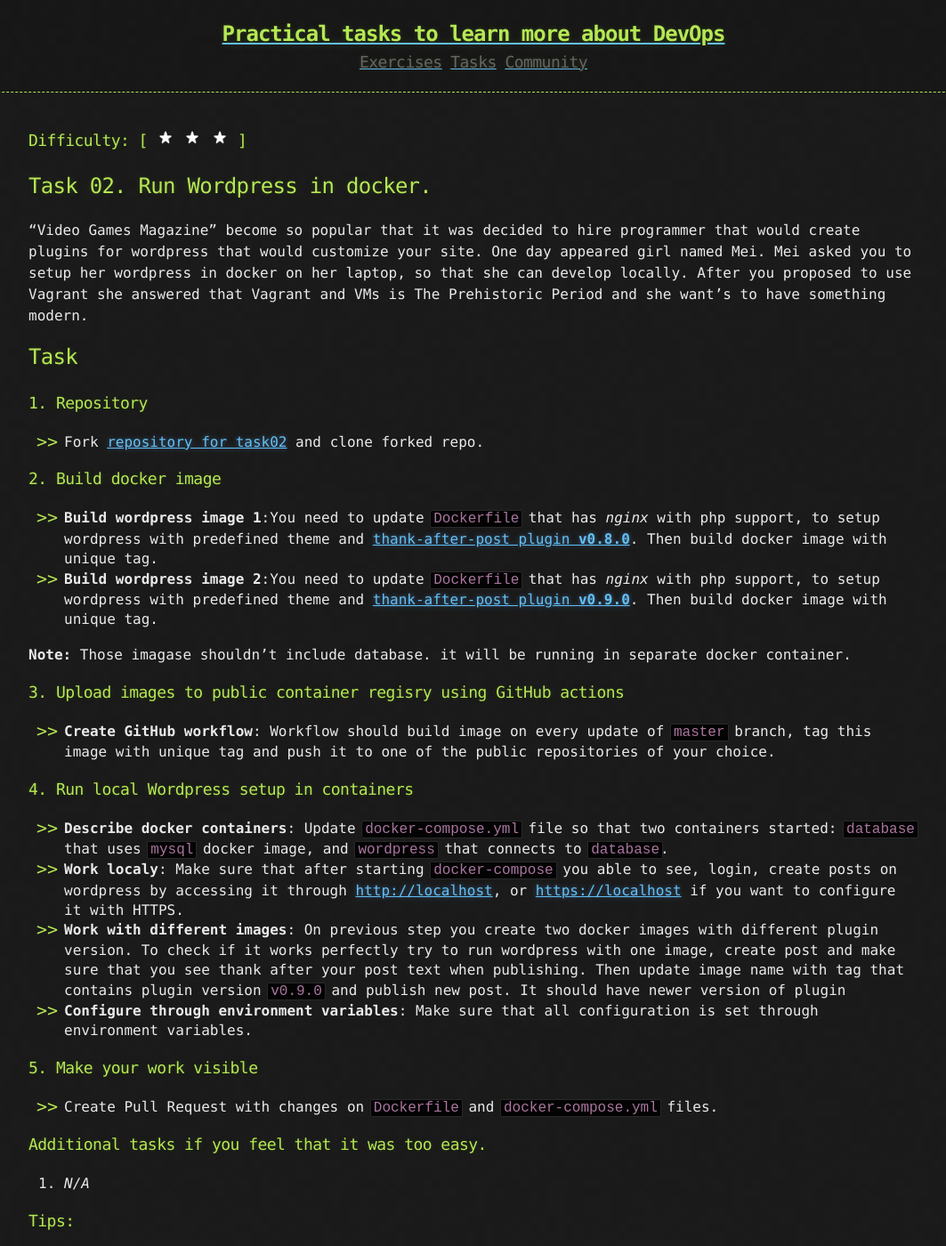
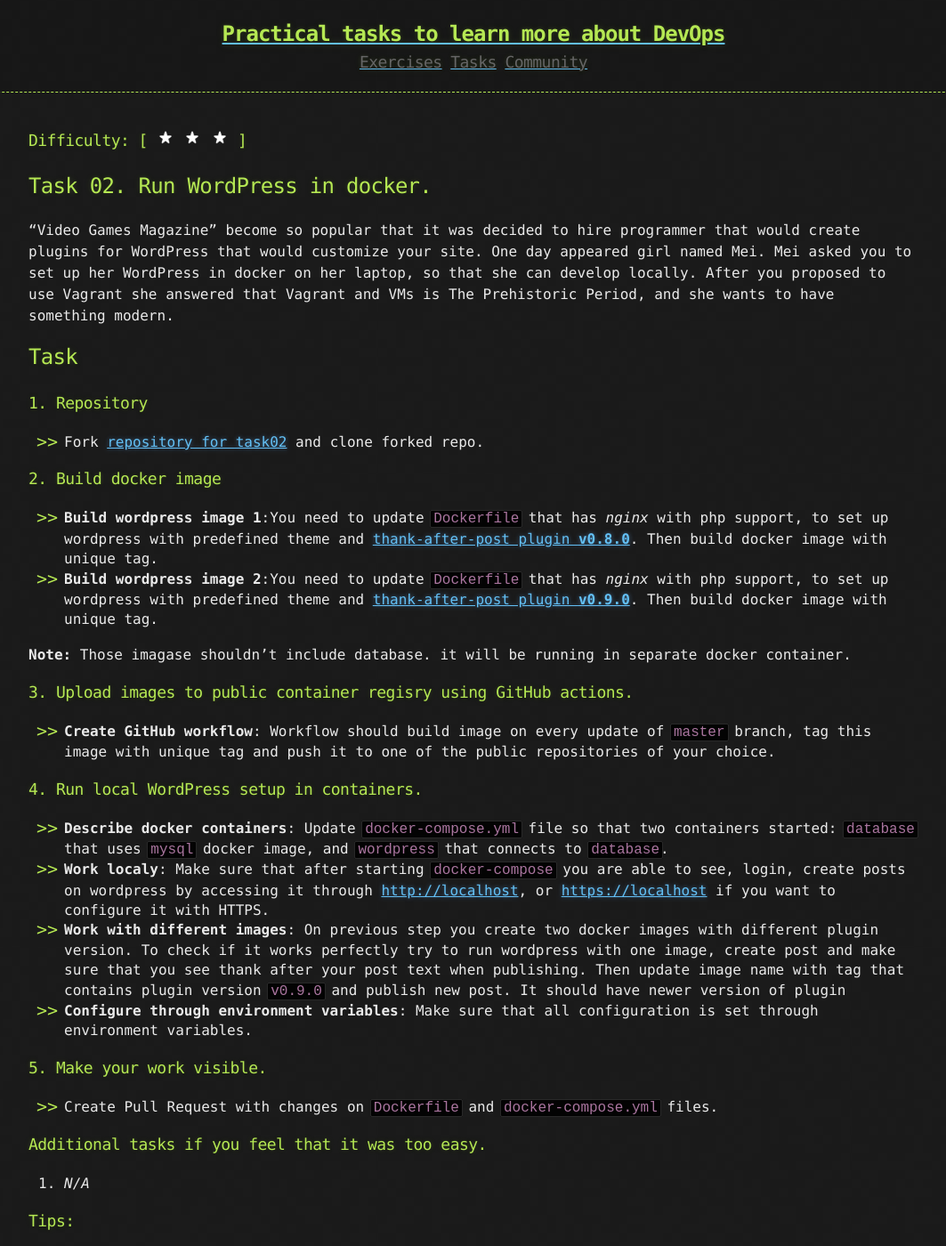
Before and after one commit to korney4eg/korney4eg.github.io, a Jekyll site: the page built from tasks/_posts/2021-02-01-phase2-task2-run-blog-in-containers.md, in a window 1280 px wide and 1400 px high. Shown: the whole window at 89% size, without its empty margins (108-1171 px from the left). Built offline with Jekyll 4.4.1, drawn with Linux system fonts in a browser that asks for light colours; some of the changed text lies outside the part shown.

Commit message:
fixes for tasks (#26)
Co-authored-by: Aliaksei Karneyeu <aliaksei.karneyeu@openx.com>

```diff
--- a/tasks/_posts/2021-02-01-phase2-task2-run-blog-in-containers.md
+++ b/tasks/_posts/2021-02-01-phase2-task2-run-blog-in-containers.md
@@ -1,5 +1,5 @@
 ---
-title: Task 02. Run Wordpress in docker.
+title: Task 02. Run WordPress in docker.
 active: true
 published: true
 tags: "Phase2"
@@ -7,7 +7,7 @@ heroes: []
 difficulty: 3
 ---
 
-"Video Games Magazine" become so popular that it was decided to hire programmer that would create plugins for wordpress that would customize your site. One day appeared girl named Mei. Mei asked you to setup her wordpress in docker on her laptop, so that she can develop locally. After you proposed to use Vagrant she answered that Vagrant and VMs is The Prehistoric Period and she want's to have something modern.
+"Video Games Magazine" become so popular that it was decided to hire programmer that would create plugins for WordPress that would customize your site. One day appeared girl named Mei. Mei asked you to set up her WordPress in docker on her laptop, so that she can develop locally. After you proposed to use Vagrant she answered that Vagrant and VMs is The Prehistoric Period, and she wants to have something modern.
 
 <!--more-->
 
@@ -19,23 +19,23 @@ difficulty: 3
 
 ### 2. Build docker image
 
-* **Build wordpress image 1**:You need to update `Dockerfile` that has *nginx* with php support, to setup wordpress with predefined theme and [thank-after-post plugin **v0.8.0**](https://github.com/korney4eg/thank-after-post-plugin/releases/download/v0.8.0/thank-after-post.zip). Then build docker image with unique tag.
-* **Build wordpress image 2**:You need to update `Dockerfile` that has *nginx* with php support, to setup wordpress with predefined theme and [thank-after-post plugin **v0.9.0**](https://github.com/korney4eg/thank-after-post-plugin/releases/download/v0.9.0/thank-after-post.zip). Then build docker image  with unique tag.
+* **Build wordpress image 1**:You need to update `Dockerfile` that has *nginx* with php support, to set up wordpress with predefined theme and [thank-after-post plugin **v0.8.0**](https://github.com/korney4eg/thank-after-post-plugin/releases/download/v0.8.0/thank-after-post.zip). Then build docker image with unique tag.
+* **Build wordpress image 2**:You need to update `Dockerfile` that has *nginx* with php support, to set up wordpress with predefined theme and [thank-after-post plugin **v0.9.0**](https://github.com/korney4eg/thank-after-post-plugin/releases/download/v0.9.0/thank-after-post.zip). Then build docker image  with unique tag.
 
 **Note:** Those imagase shouldn't include database. it will be running in separate docker container.
 
-### 3. Upload images to public container regisry using GitHub actions
+### 3. Upload images to public container regisry using GitHub actions.
 
 * **Create GitHub workflow**: Workflow should build image on every update of `master` branch, tag this image with unique tag and push it to one of the public repositories of your choice.
 
-### 4. Run local Wordpress setup in containers
+### 4. Run local WordPress setup in containers.
 
 * **Describe docker containers**: Update `docker-compose.yml` file so that two containers started: `database` that uses `mysql` docker image, and `wordpress` that connects to `database`.
-* **Work localy**: Make sure that after starting `docker-compose` you able to see, login, create posts on wordpress by accessing it through [http://localhost](http://localhost), or [https://localhost](https://localhost) if you want to configure it with HTTPS.
+* **Work localy**: Make sure that after starting `docker-compose` you are able to see, login, create posts on wordpress by accessing it through [http://localhost](http://localhost), or [https://localhost](https://localhost) if you want to configure it with HTTPS.
 * **Work with different images**: On previous step you create two docker images with different plugin version. To check if it works perfectly try to run wordpress with one image, create post and make sure that you see thank after your post text when publishing. Then update image name with tag that contains plugin version `v0.9.0` and publish new post. It should have newer version of plugin
 * **Configure through environment variables**: Make sure that all configuration is set through environment variables.
 
-### 5. Make your work visible
+### 5. Make your work visible.
 
 * Create Pull Request with changes on `Dockerfile` and `docker-compose.yml` files.
 
@@ -46,7 +46,8 @@ difficulty: 3
 
 ### Tips:
 
-* Docker compose is next level of manipulating docker containers. It allows to get it's logs, see running containers and get many more information.
+* Last line of `Dockerfile` is `CMD ["/usr/bin/supervisord"]`, it means that [supervisord](http://supervisord.org/) will start up `nginx` and `php-fpm` to run on the same container. If you want to add anything addition for runtime of container, you need to everride supervisord's configuration.
+* Docker compose is next level of manipulating docker containers. It allows to get its logs, see running containers and get many more information.
 
 ### Recommended soft:
 
```
Also changed, not shown: other parts of tasks/_posts/2021-02-01-phase2-task2-run-blog-in-containers.md (+2 -0 lines), tasks/_posts/2021-02-01-phase2-task3-multicontainer-setup.md (+3 -3 lines).
